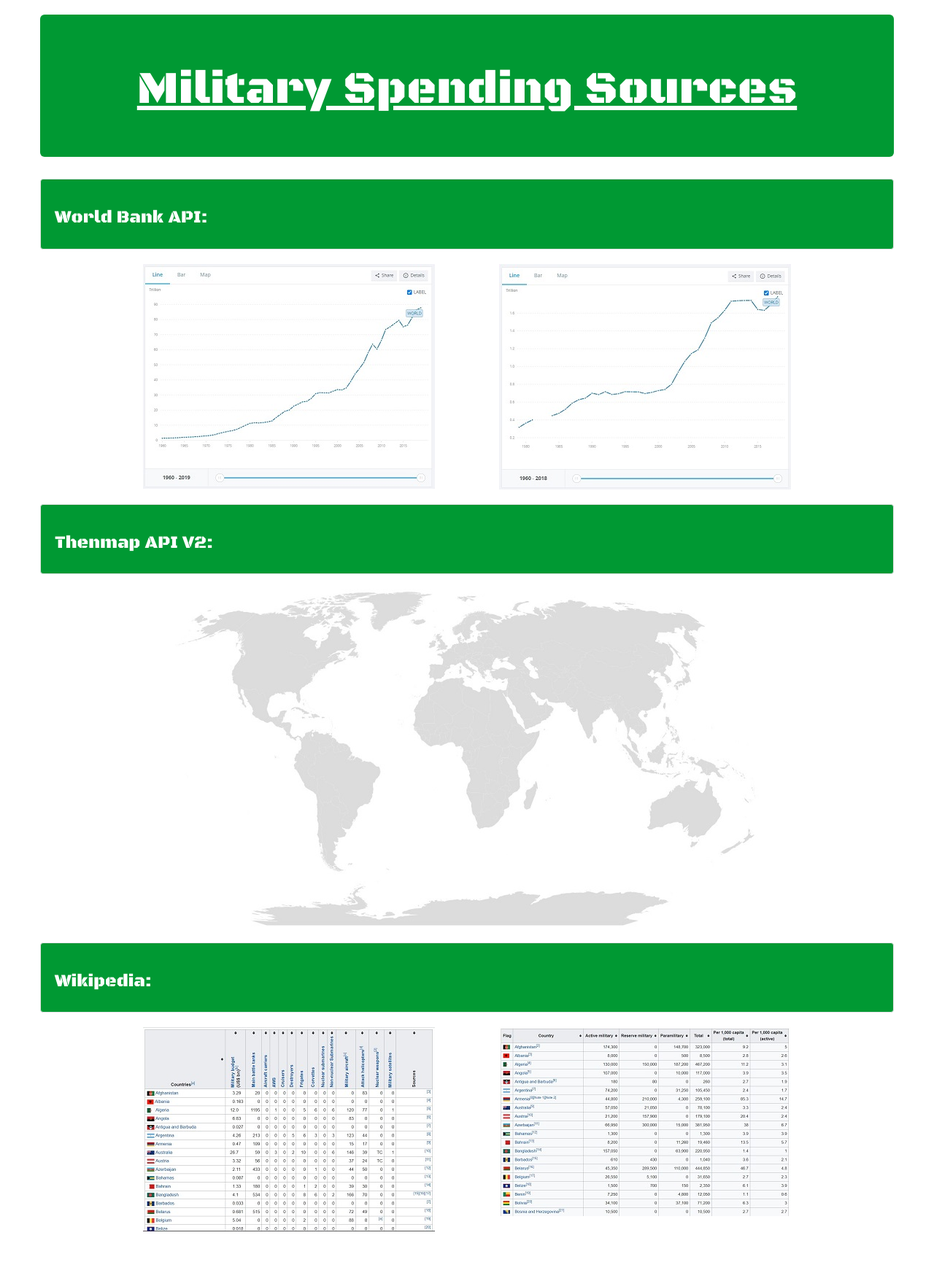
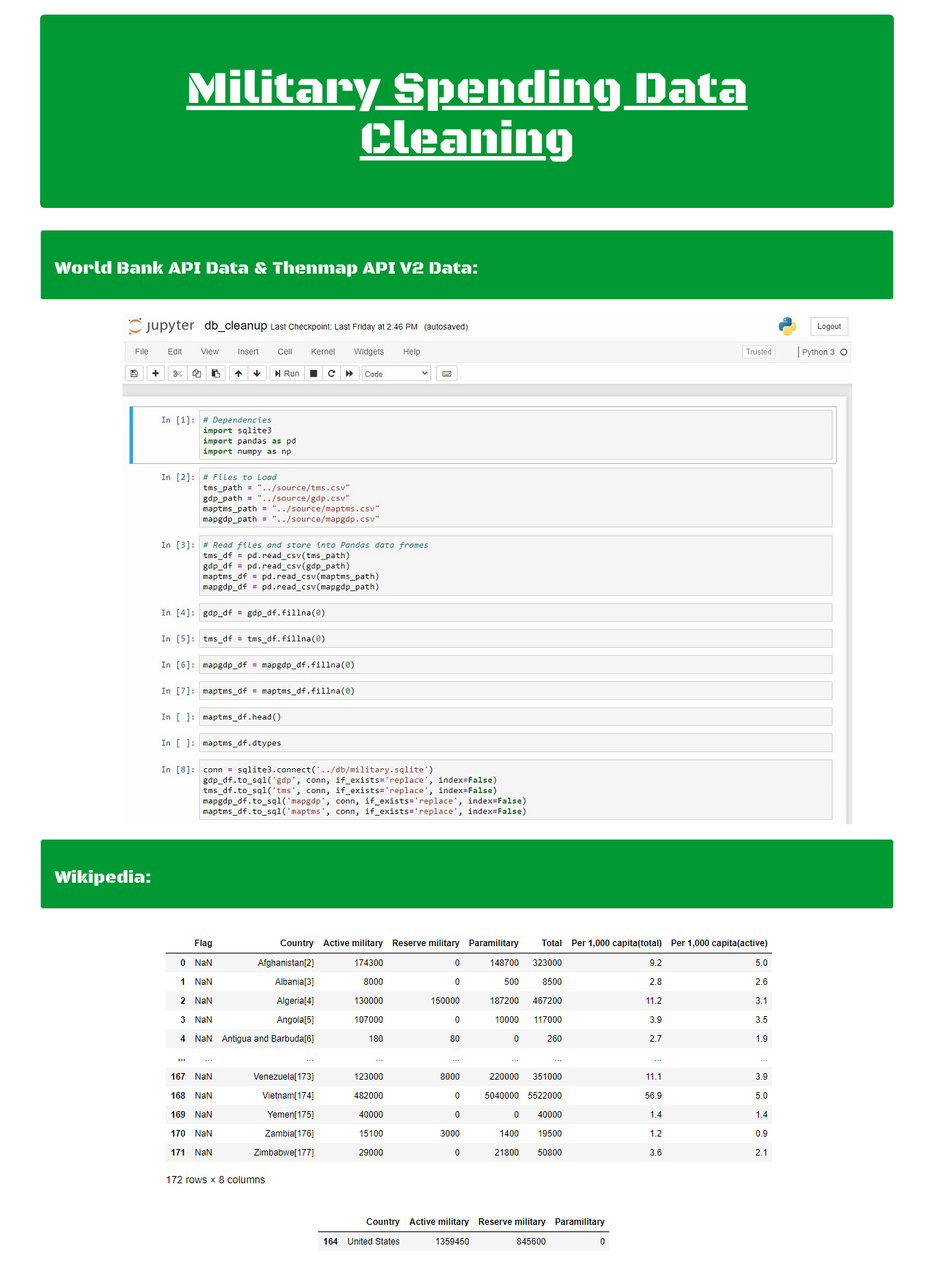
Before and after one commit to akshitap31/Military-Spending, a Flask app: page /cleaning in a window 1280 px wide. Shown: the part 52-1797 px from the top of the page at 73% size. Before the commit the page ends 1740 px from the top, so only its background shows below. Run offline with Flask 2, Linux system fonts and the light colour scheme; data that the repository does not hold is empty; some libraries are stand-ins or nearby versions.

Commit message:
Added code for cleaning.html and corresponding images.

```diff
--- a/templates/cleaning.html
+++ b/templates/cleaning.html
@@ -10,7 +10,7 @@
   <script src="https://cdn.jsdelivr.net/npm/chart.js@2.8.0"></script>
   <!-- <script src="./static/js/bonus.js"></script> -->
   <!--<script src="samples.json"></script>-->
-  <title>Military Spending Sources</title>
+  <title>Military Spending Data Cleaning</title>
   <link rel="stylesheet" href="https://maxcdn.bootstrapcdn.com/bootstrap/3.3.7/css/bootstrap.min.css">
   <link rel="stylesheet" type="text/css" href="../static/css/style.css">
 </head>
@@ -44,37 +44,20 @@
     <div class="row">
       <div class="col-md-12 jumbotron text-center">
         <div id="heading">
-          <h1><center><u>Military Spending Sources</u>
+          <h1><center><u>Military Spending Data Cleaning</u>
         </div>
       </div>
     </div>
     <div class="row">
       <div class="well">
-          <h3>World Bank API:</h3>
+          <h3>World Bank API Data & Thenmap API V2 Data:</h3>
       </div>
     </div>
     <div class="row">
       <div class="col-md-1">
       </div>
       <div class="col-md-5">
-        <center><a href="https://data.worldbank.org/indicator/MS.MIL.XPND.CD?year_high_desc=true" target="_blank"><img src="/static/images/WBGDP.jpg" class="center"></a></center><br>
-      </div>
-      <div class="col-md-5">
-        <center><a href="https://data.worldbank.org/indicator/NY.GDP.MKTP.CD?year_high_desc=true" target="_blank"><img src="/static/images/WBTMS.jpg" class="center"></a></center><br>
-      </div>
-      <div class="col-md-1">
-      </div>
-    </div>
-    <div class="row">
-      <div class="well">
-        <h3>Thenmap API V2:</h3>
-      </div>
-    </div>
-    <div class="row">
-      <div class="col-md-1">
-      </div>
-      <div class="col-md-10">
-        <center><a href="http://api.thenmap.net/doc/v2/" target="_blank"><img src="/static/images/Thenmap.jpg" class="center"></a></center><br>
+        <center><img src="/static/images/WBcleaning.jpg" class="center"></center><br>
       </div>
       <div class="col-md-1">
       </div>
@@ -87,11 +70,17 @@
     <div class="row">
       <div class="col-md-1">
       </div>
-      <div class="col-md-5">
-        <center><a href="https://en.wikipedia.org/wiki/List_of_countries_by_level_of_military_equipment" target="_blank"><img src="/static/images/WikiEquip.jpg" class="center"></a></center><br>
+      <div class="col-md-10">
+        <center><img src="../static/images/WikiBefore.png" class="center"></center><br>
       </div>
-      <div class="col-md-5">
-        <center><a href="https://en.wikipedia.org/wiki/List_of_countries_by_number_of_military_and_paramilitary_personnel" target="_blank"><img src="/static/images/WikiPersonnel.jpg" class="center"></a></center><br>
+      <div class="col-md-1">
+      </div>
+    </div>
+    <div class="row">
+      <div class="col-md-1">
+      </div>
+      <div class="col-md-10">
+        <center><img src="../static/images/WikiAfter.png" class="center"></center><br>
       </div>
       <div class="col-md-1">
       </div>
```
Also changed, not shown: static/images/WBcleaning.jpg (added), static/images/WikiAfter.png (added), static/images/WikiBefore.png (added).
